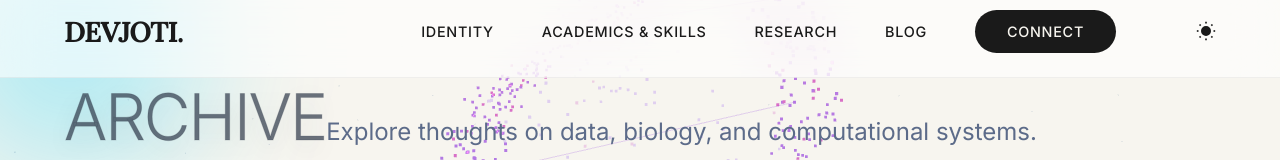
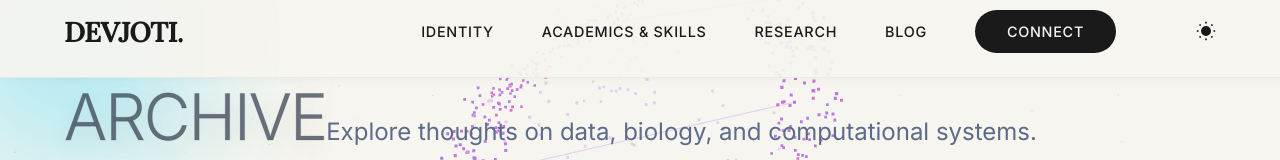
Before and after one commit to devjoti2003/Portfolio, a Next.js app: page /blog in a window 1280 px wide. Shown: the part 74-234 px from the top of the page. Built offline with nearby package versions, Linux system fonts and the light colour scheme.

Commit message:
Replace backdrop-filter with solid frosted glass - WebGL canvas safe

```diff
--- a/src/app/globals.css
+++ b/src/app/globals.css
@@ -132,20 +132,18 @@ h1:hover, h2:hover, h3:hover, h4:hover, p:hover, .bento-meta:hover, .blog-date:h
   position: fixed; top: 0; left: 0; width: 100vw; height: 100vh; z-index: 0; pointer-events: none;
 }
 
-/* Top Navigation Bar */
+/* Top Navigation Bar — Simulated frosted glass (WebGL-safe) */
 .top-nav {
   position: fixed; top: 0; left: 0; width: 100%;
-  background: var(--nav-bg);
-  border-bottom: 1px solid var(--nav-border); z-index: 100; padding: 1.5rem 0;
-  transition: all 0.3s ease;
+  background: rgba(247, 245, 239, 0.92);
+  border-bottom: 1px solid var(--nav-border);
+  z-index: 100; padding: 1.5rem 0;
+  transition: background 0.5s ease, box-shadow 0.3s ease;
+  box-shadow: 0 1px 12px rgba(0, 0, 0, 0.04);
 }
-@supports (backdrop-filter: blur(1px)) or (-webkit-backdrop-filter: blur(1px)) {
-  :root { --nav-bg: rgba(255, 255, 255, 0.6); }
-  body.dark-mode { --nav-bg: rgba(13, 15, 20, 0.6); }
-  .top-nav {
-    backdrop-filter: blur(24px);
-    -webkit-backdrop-filter: blur(24px);
-  }
+body.dark-mode .top-nav {
+  background: rgba(13, 15, 20, 0.92);
+  box-shadow: 0 1px 12px rgba(0, 0, 0, 0.3);
 }
 .nav-container { max-width: 1400px; margin: 0 auto; padding: 0 4rem; display: flex; justify-content: space-between; align-items: center; }
 .nav-logo a { font-family: var(--font-serif); font-size: 1.8rem; font-weight: 700; color: var(--color-text-primary); text-decoration: none; letter-spacing: -0.05em; }
```
